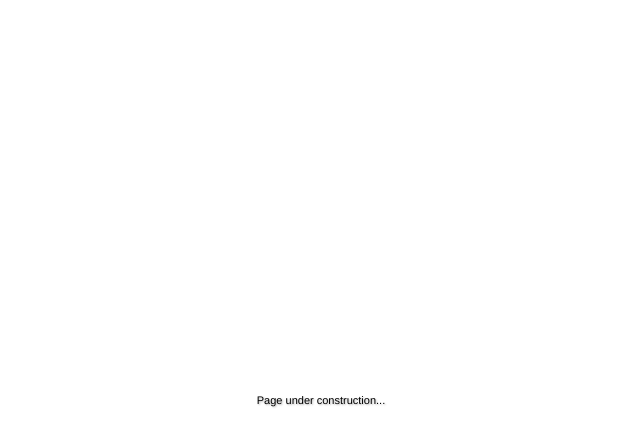
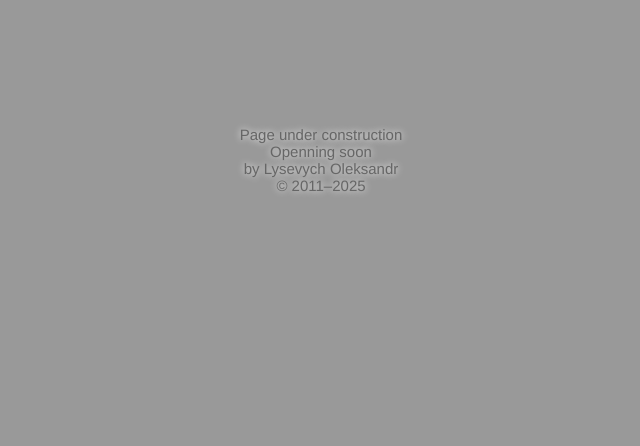
Before and after one commit to Lysevych/Studio.WildFox.Space, a plain HTML site: page index.html in a window 1280 px wide. Shown: the whole page, without its empty margins (319-959 px from the left). Drawn offline with Linux system fonts and the light colour scheme.

Commit message:
Update index.html

```diff
--- a/index.html
+++ b/index.html
@@ -1,5 +1,6 @@
 <!DOCTYPE html>
 <html lang="en">
+
 <head>
 	<meta charset="UTF-8">
 	<meta name="viewport" content="width=device-width, initial-scale=1.0">
@@ -7,22 +8,25 @@
 	<style>
 		body {
 			margin: 0;
-        height: 100vh;
+			height: 40vh;
 			display: flex;
 			justify-content: center;
 			align-items: center;
-        background: #ffffff;
+			background: #999999;
 		}
+
 		p {
-        font-family: Helvetica, sans-serif;
-        font-size: 11px;
+			font-family: Helvetica, Sans-Serif;
+			font-size: 15px;
 			text-align: center;
-        color: #000000;
-        text-shadow: 1px 1px 2px rgba(0,0,0,0.3);
+			color: #666666;
+			text-shadow: 0px 0px 7px #ffffff;
 		}
 	</style>
 </head>
+
 <body>
-    <p>Page under construction...</p>
+	<p>Page under construction<br>Openning soon<br>by Lysevych Oleksandr<br>© 2011–2025</p>
 </body>
+
 </html>
```
Lines whose indentation alone changed are shown as unchanged.
